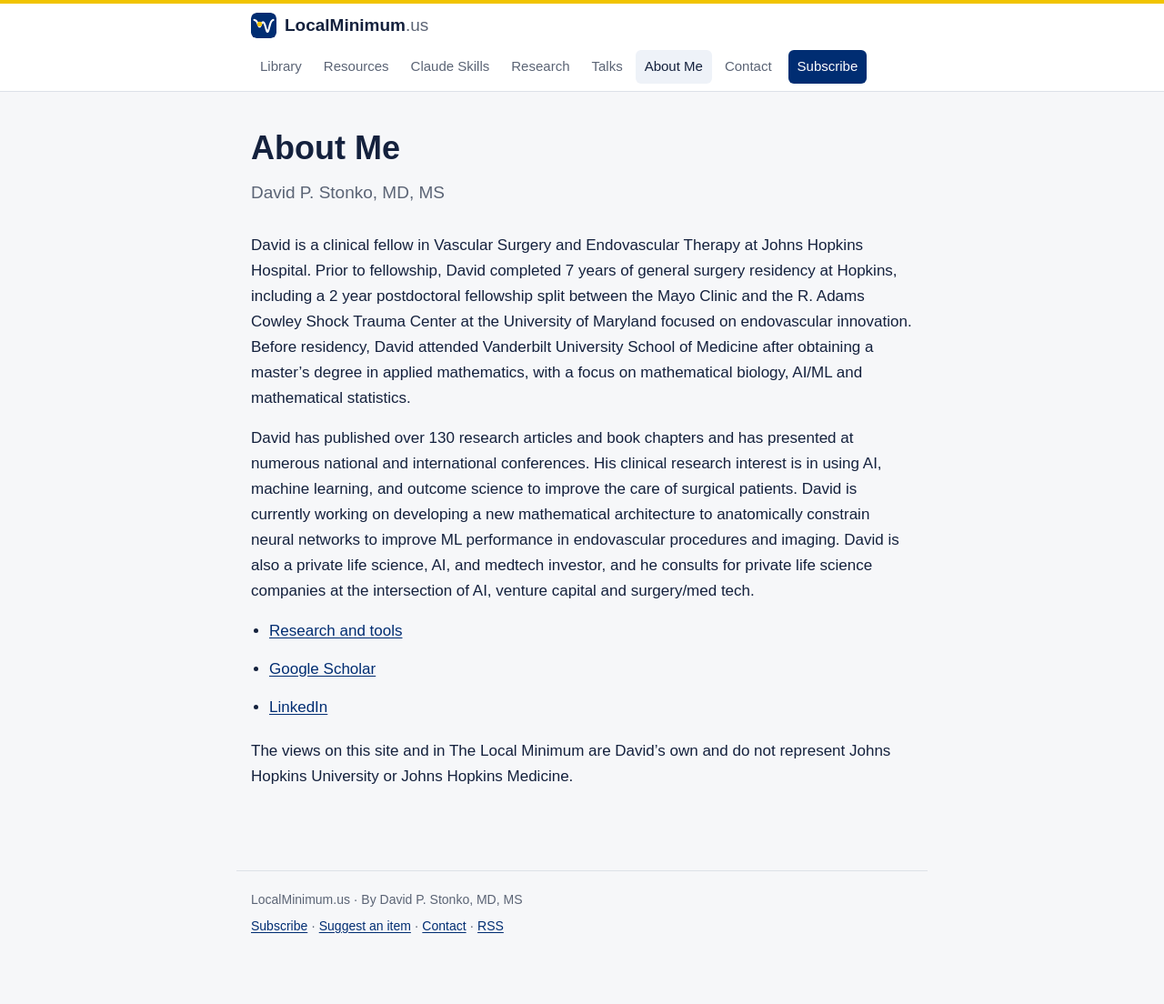
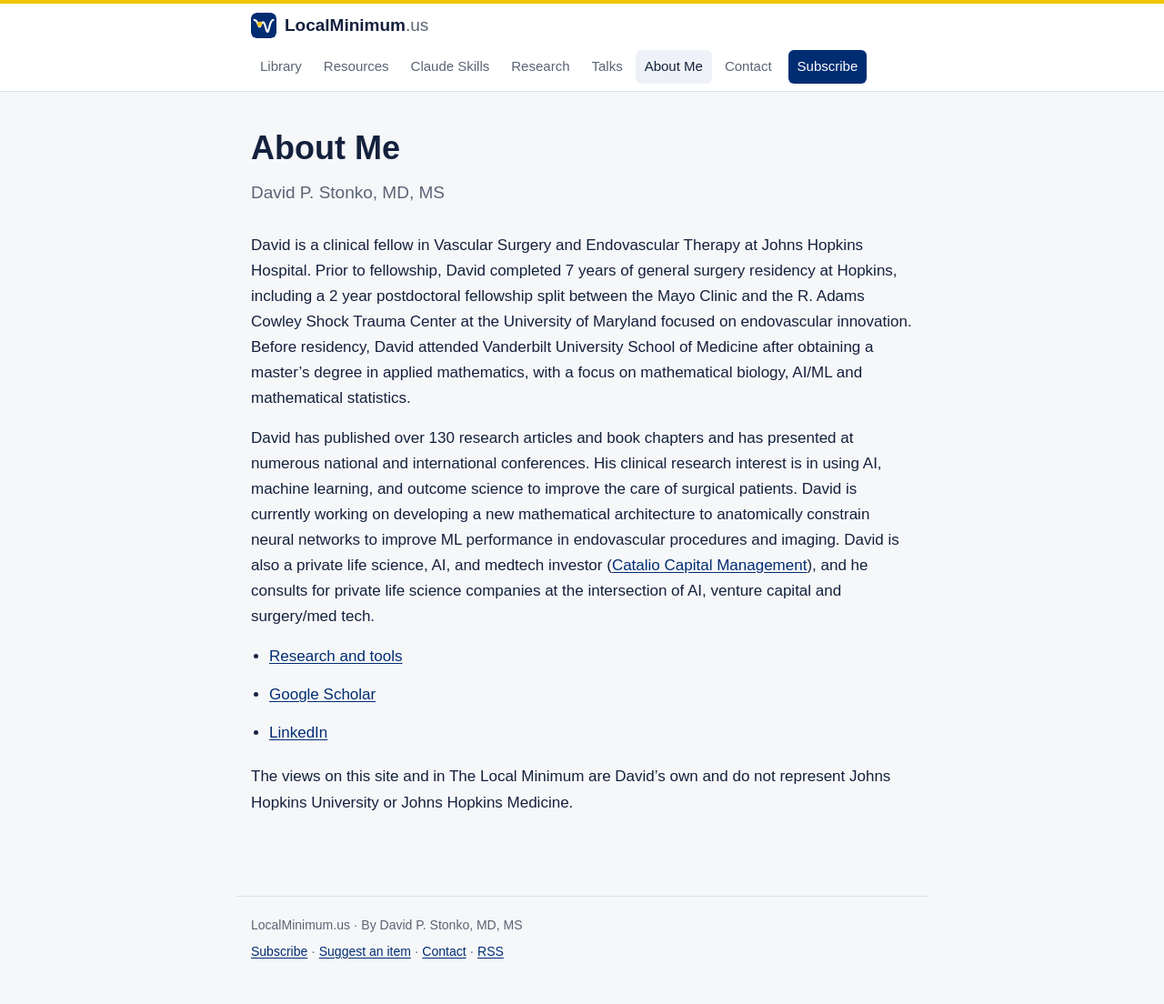
Before and after one commit to davidstonko/ai-surgery, a Jekyll site: the page built from docs/about/index.md, in a window 1280 px wide. Shown: the whole page at 91% size. Built offline with Jekyll 4.4.1, drawn with Linux system fonts in a browser that asks for light colours; before the commit the page ends 1076 px from its top, so only the background shows below that.

Commit message:
About: link Catalio profile

```diff
--- a/docs/about/index.md
+++ b/docs/about/index.md
@@ -12,7 +12,7 @@ description: David P. Stonko, MD, MS, vascular surgery and endovascular therapy
 
 David is a clinical fellow in Vascular Surgery and Endovascular Therapy at Johns Hopkins Hospital. Prior to fellowship, David completed 7 years of general surgery residency at Hopkins, including a 2 year postdoctoral fellowship split between the Mayo Clinic and the R. Adams Cowley Shock Trauma Center at the University of Maryland focused on endovascular innovation. Before residency, David attended Vanderbilt University School of Medicine after obtaining a master's degree in applied mathematics, with a focus on mathematical biology, AI/ML and mathematical statistics.
 
-David has published over 130 research articles and book chapters and has presented at numerous national and international conferences. His clinical research interest is in using AI, machine learning, and outcome science to improve the care of surgical patients. David is currently working on developing a new mathematical architecture to anatomically constrain neural networks to improve ML performance in endovascular procedures and imaging. David is also a private life science, AI, and medtech investor, and he consults for private life science companies at the intersection of AI, venture capital and surgery/med tech.
+David has published over 130 research articles and book chapters and has presented at numerous national and international conferences. His clinical research interest is in using AI, machine learning, and outcome science to improve the care of surgical patients. David is currently working on developing a new mathematical architecture to anatomically constrain neural networks to improve ML performance in endovascular procedures and imaging. David is also a private life science, AI, and medtech investor ([Catalio Capital Management](https://www.cataliocapital.com/team/david-stonko)), and he consults for private life science companies at the intersection of AI, venture capital and surgery/med tech.
 
 - [Research and tools](../research/)
 - [Google Scholar](https://scholar.google.com/citations?user=615pt6cAAAAJ&hl=en)
```
